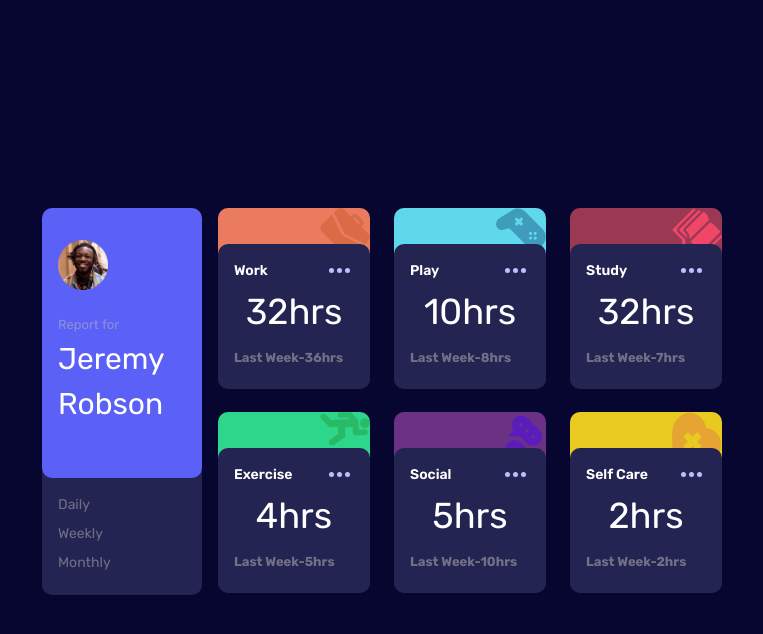
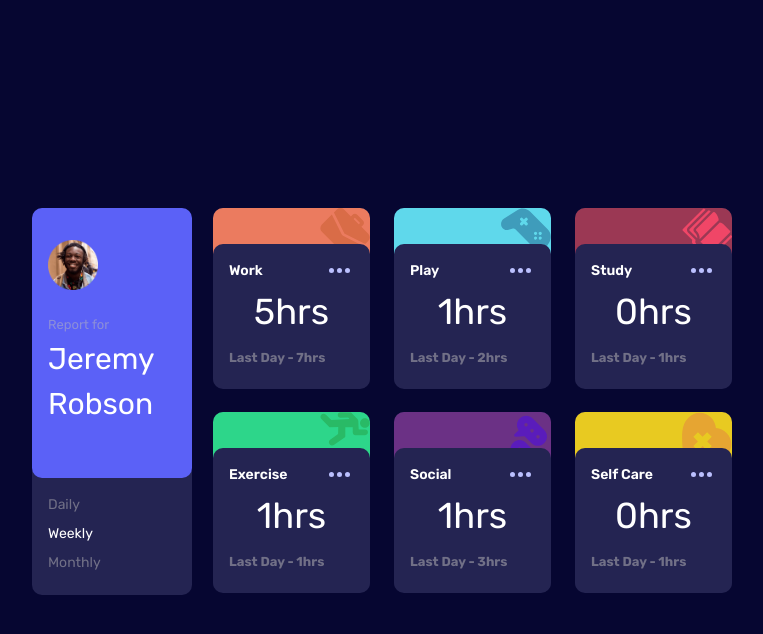
Before and after one commit to PxMach/Frontend-Mentor-Time-tracking-dashboard, a website: page index.html in a window 1280 px wide. Both pictures are taken after a click on the button "Daily". Shown: the whole page, without its empty margins (258-1021 px from the left). Drawn offline with Linux system fonts and the light colour scheme.

Commit message:
Add JavaScript functionality for dynamic section updates and clean up CSS classes

```diff
--- a/index.html
+++ b/index.html
@@ -15,13 +15,14 @@
       href="https://fonts.googleapis.com/css2?family=Rubik:wght@300;400;500;600;700&display=swap"
       rel="stylesheet"
     />
+    <script src="src/script.js" defer></script>
     <link href="./dist/output.css" rel="stylesheet" />
     <title>Frontend Mentor | Time tracking dashboard</title>
   </head>
   <body
     class="bg-[#060631] min-h-screen font-custom text-[18px] flex justify-center items-center"
   >
-      <div class="text-white grid gap-6 grid-cols-4 min-h-[300px] w-[680px]">
+    <div class="text-white grid gap-6 grid-cols-4 min-h-[300px] w-[700px]">
       <header class="row-start-1 row-end-3 h-[350px]">
         <div
           class="bg-[#5b61f7] rounded-[10px] h-[270px] pt-8 px-4 w-[160px] relative z-10"
@@ -41,7 +42,7 @@
             <button>Daily</button>
           </li>
           <li class="text-[#bebbbb80] text-[14px] mt-2 hover:text-white">
-                  <button>Weekly</button>
+            <button class="text-white">Weekly</button>
           </li>
           <li class="text-[#bebbbb80] text-[14px] mt-2 hover:text-white">
             <button>Monthly</button>
--- /dev/null
+++ b/src/script.js
@@ -0,0 +1,25 @@
+fetch("/data.json")
+  .then((response) => response.json())
+  .then((data) => {
+    const buttons = document.querySelectorAll("button");
+    const sections = document.querySelectorAll("section");
+
+    buttons.forEach((button) => {
+      button.addEventListener("click", () => {
+        const timeframe = button.textContent.toLowerCase();
+        sections.forEach((section, index) => {
+          const activity = data[index];
+          const current = activity.timeframes[timeframe].current;
+          const previous = activity.timeframes[timeframe].previous;
+          section.querySelector("h2").textContent = `${current}hrs`;
+          section.querySelector("span").textContent = `Last ${
+            timeframe === "daily"
+              ? "Day"
+              : timeframe === "weekly"
+              ? "Week"
+              : "Month"
+          } - ${previous}hrs`;
+        });
+      });
+    });
+  });
```
Also changed, not shown: dist/output.css. Lines whose indentation alone changed are shown as unchanged.
